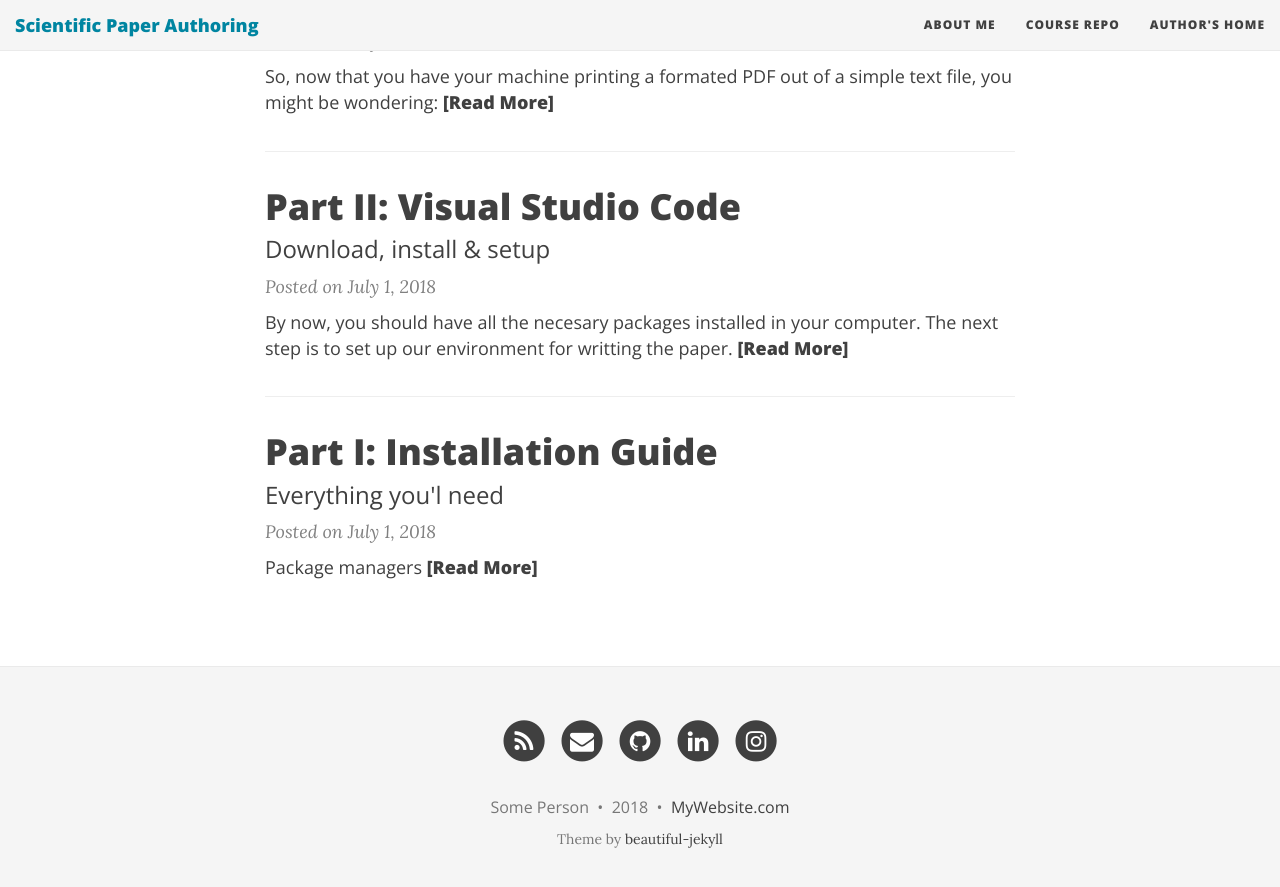
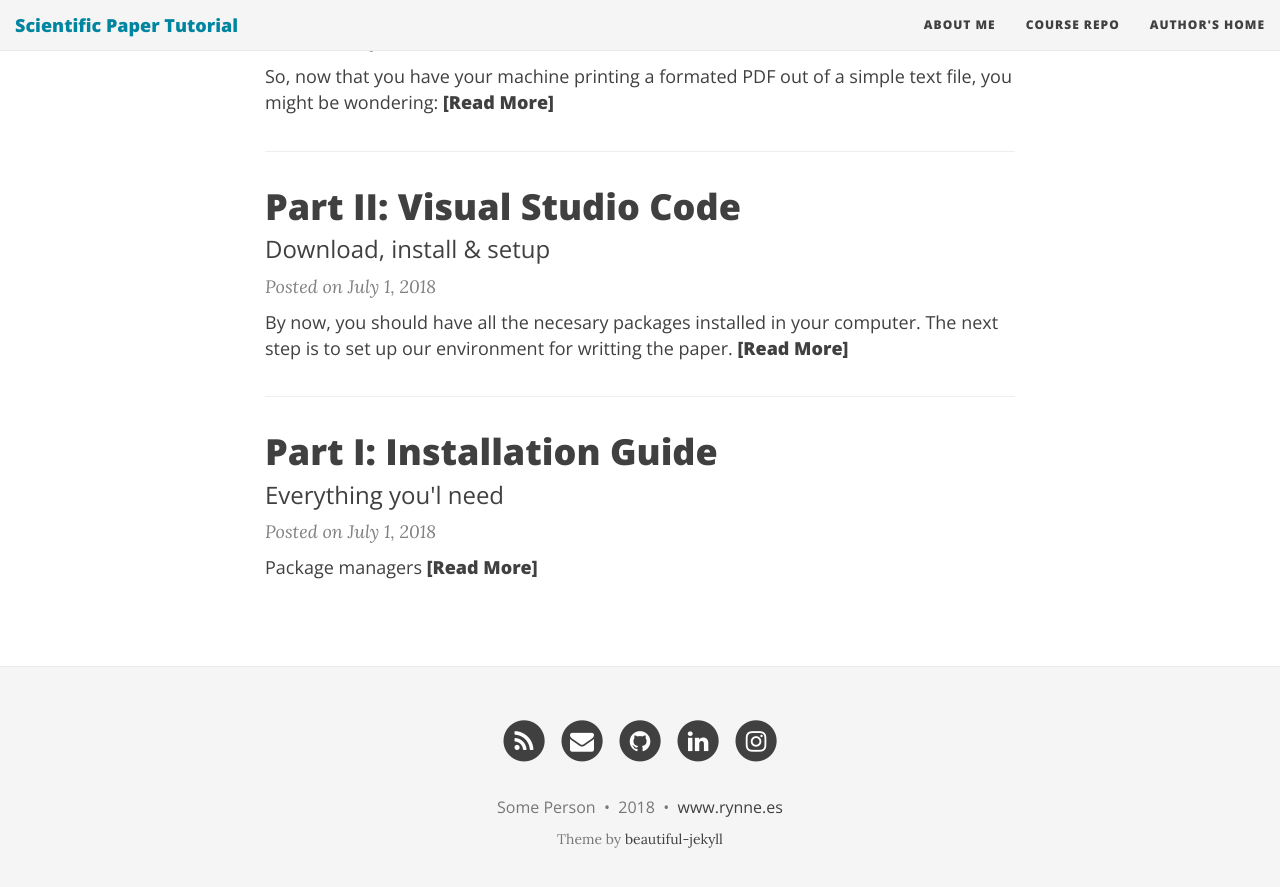
Before and after one commit to AlanRynne/Scientific-Paper-Tutorial, a Jekyll site: the page built from index.html, in a window 1280 px wide and 900 px high, scrolled down 784 px. Shown: the top 887 px of the window. Built offline with Jekyll 4.4.1, drawn with Linux system fonts in a browser that asks for light colours; nearby versions of some CDN libraries; the list of posts is cut into pages by our own code.

Commit message:
Changed web title

```diff
--- a/_config.yml
+++ b/_config.yml
@@ -14,7 +14,7 @@
 # Of course don't forget to change the username and projectname to YOUR username and project
 
 # Name of website
-title: "Scientific Paper Authoring"
+title: "Scientific Paper Tutorial"
 
 # Short description of your site
 description: "A Pandoc+Markdown initiation"
@@ -96,7 +96,7 @@
 
 # How to display the link to the website in the footer
 # Remove this if you don't want a link in the footer
-url-pretty: "MyWebsite.com"  # eg. "deanattali.com/beautiful-jekyll"
+url-pretty: "www.rynne.es"  # eg. "deanattali.com/beautiful-jekyll"
 
 # --- Web Statistics Section --- #
 
```
